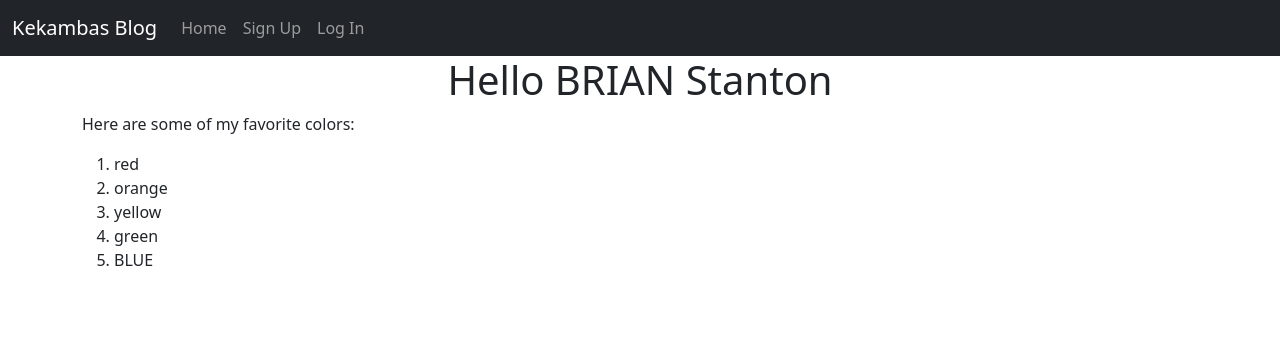
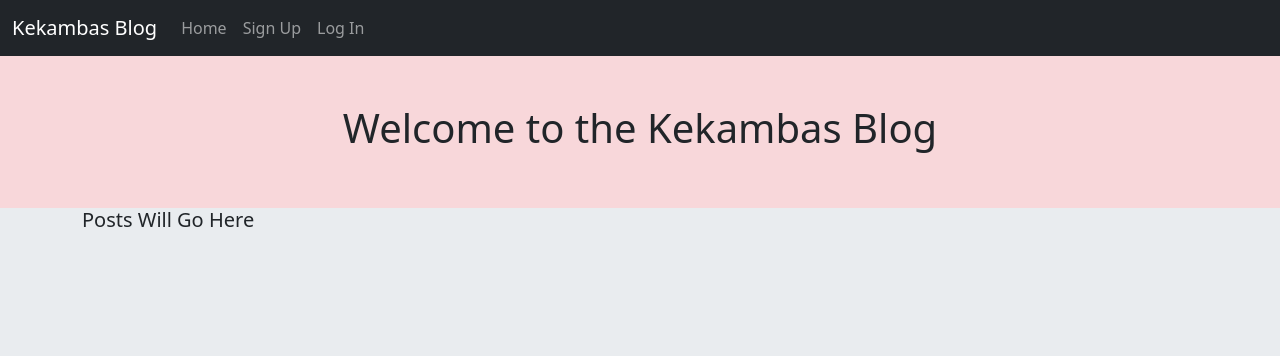
Before and after one commit to bstanton773/kekambas-132_flask_blog, a Flask app: page / in a window 1280 px wide. Shown: the top 356 px of the page. Run offline with Flask 3, Linux system fonts and the light colour scheme.

Commit message:
Clean up styling

```diff
--- a/app/routes.py
+++ b/app/routes.py
@@ -4,9 +4,7 @@ from flask import render_template
 # Create our first route
 @app.route('/')
 def index():
-    name = 'Brian'
-    colors = ['red', 'orange', 'yellow', 'green', 'blue']
-    return render_template('index.html', first_name=name, last_name='Stanton', colors=colors)
+    return render_template('index.html')
 
 # Create a second route
 @app.route('/signup')
--- a/app/templates/base.html
+++ b/app/templates/base.html
@@ -9,11 +9,11 @@
     <!-- Bring in our own CSS -->
     <link rel="stylesheet" href="{{ url_for('static', filename='css/main.css') }}">
 </head>
-<body>
+<body class="bg-body-secondary">
 
     {% include 'nav.html' %}
 
-    <div class="row">
+    <div class="row py-5 bg-danger-subtle">
         <div class="col text-center">
             {% block header %}
             {% endblock %}
@@ -22,10 +22,8 @@
 
     <div class="container">
         <div class="row">
-            <div class="col">
-                {% block content %}
-                {% endblock %}
-            </div>
+            {% block content %}
+            {% endblock %}
         </div>
     </div>
 
--- a/app/templates/index.html
+++ b/app/templates/index.html
@@ -3,18 +3,11 @@
 {% block title %}Home{% endblock %}
 
 {% block header %}
-    <h1>Hello {{ first_name.upper() }} {{ last_name }}</h1>
+    <h1>Welcome to the Kekambas Blog</h1>
 {% endblock %}
 
 {% block content %}
-<p>Here are some of my favorite colors:</p>
-<ol>
-    {% for color in colors %}
-        {% if color == 'blue' %}
-            <li>{{ color.upper() }}</li>
-        {% else %}
-            <li>{{ color.lower() }}</li>
-        {% endif %}
-    {% endfor %}
-</ol>
+    <div class="col-12">
+        <h5>Posts Will Go Here</h5>
+    </div>
 {% endblock %}
```
